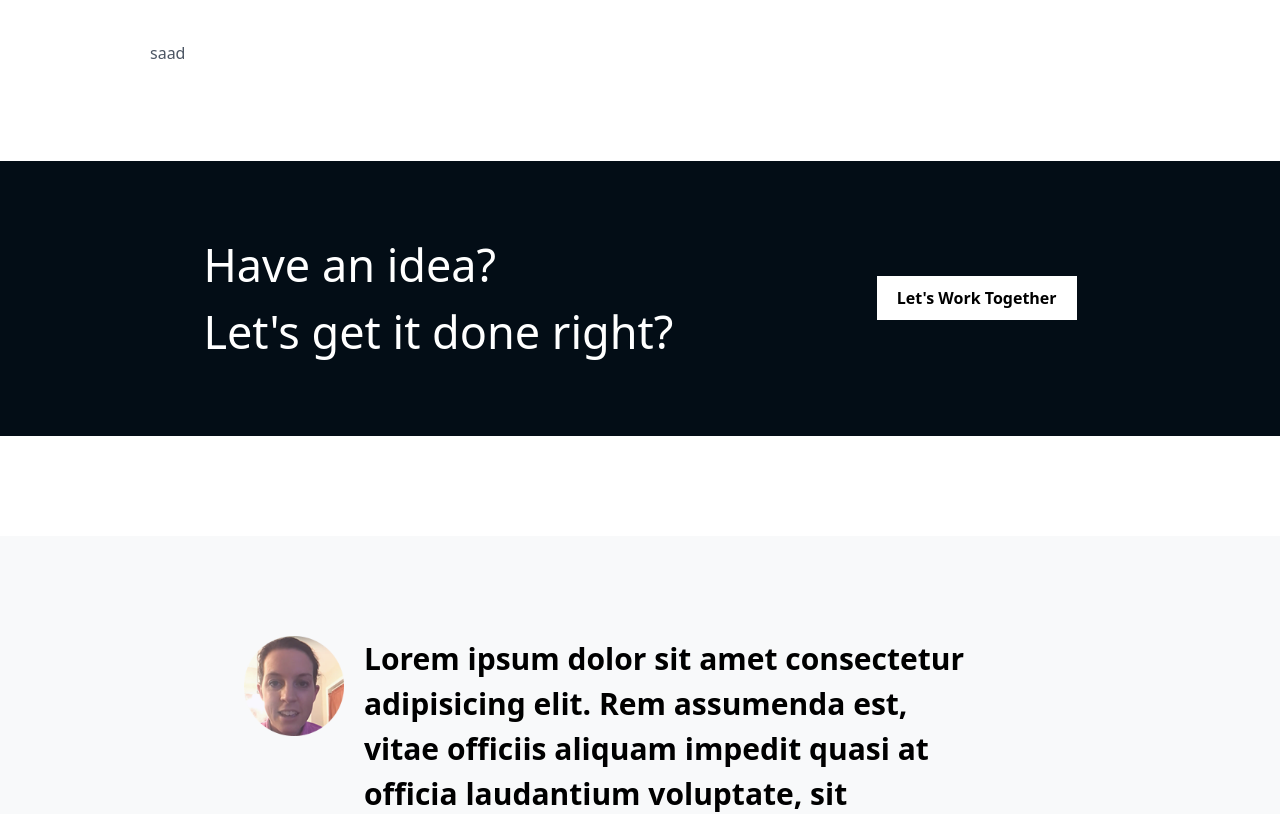
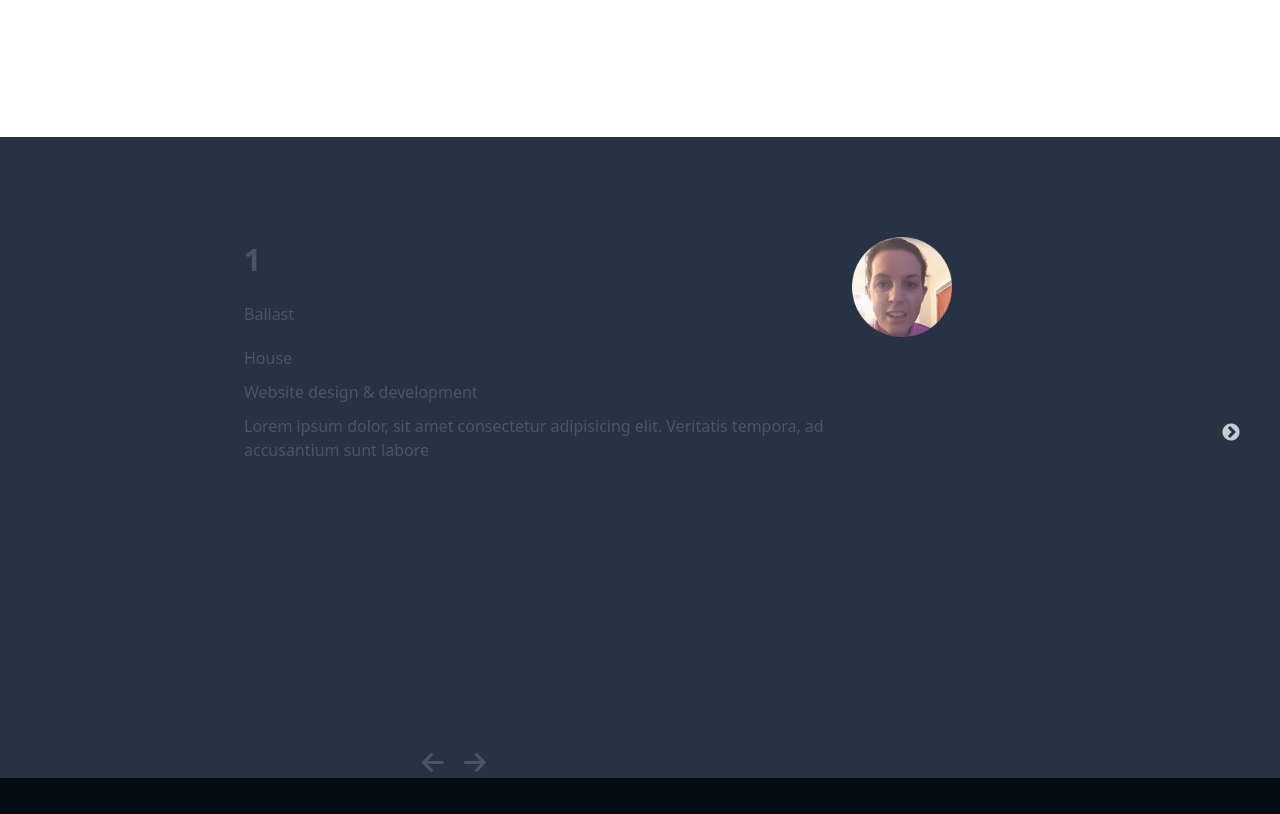
Before and after one commit to saadahmed333/project, a React (Create React App) app: page / in a window 1280 px wide. Shown: the part 1860-2674 px from the top of the page. Built offline with nearby package versions, Linux system fonts and the light colour scheme.

Commit message:
working on slider 1

```diff
--- a/src/components/idea.jsx
+++ b/src/components/idea.jsx
@@ -1,8 +1,8 @@
 function Idea() {
   return (
     <div className="bg-[#030D16] text-white">
-        <div className="flex justify-evenly items-center py-[70px]">
-            <div>
+        <div className="sm:flex justify-evenly  items-center py-[70px] px-[20px] sm:px-[0px]">
+            <div className="mb-[15px] sm:mb-[0px]">
             <h1 className="text-[45px]">Have an idea?</h1>
             <p className="text-[45px]">Let's get it done right?</p>
             </div>
--- a/src/components/slider.jsx
+++ b/src/components/slider.jsx
@@ -1,4 +1,29 @@
-function Slider() {
+import "slick-carousel/slick/slick.css";
+import "slick-carousel/slick/slick-theme.css";
+import React, { Component } from "react";
+import Slider from "react-slick";
+import profile from "../assets/profile.png"
+import { FontAwesomeIcon } from '@fortawesome/react-fontawesome'
+import { faArrowLeft, faArrowRight } from '@fortawesome/free-solid-svg-icons'
+export default class Sliders extends Component {
+  constructor(props) {
+    super(props);
+    this.next = this.next.bind(this);
+    this.previous = this.previous.bind(this);
+  }
+  next() {
+    this.slider.slickNext();
+  }
+  previous() {
+    this.slider.slickPrev();
+  }
+render() {
+const settings = {
+  infinite: true,
+  speed: 500,
+  slidesToShow: 1,
+  slidesToScroll: 1
+};
   return (
       <section className="text-gray-600 body-font px-[20px] sm:px-[0px]">
         <div className="container lg:px-[150px] py-24 mx-auto">
@@ -8,12 +33,76 @@ function Slider() {
             </h1>
             <p className="lg:w-[800px] text-black">Lorem ipsum dolor sit amet consectetur adipisicing elit. Tenetur aut exercitationem officia, optio modi nisi. Nam repellat similique eveniet, rem excepturi placeat impedit et, omnis explicabo ad, magnam fugiat accusamus.</p>
           </div>
-          <div className="flex w-full sm:flex-row flex-col  sm:space-x-4 sm:space-y-0 space-y-4 sm:px-0 items-end">
-            <h1>saad</h1>
+        </div>
+        <div className=" bg-[#283245]">
+        <Slider className="max-w-[90%] sm:max-w-[95%] max-h-auto" ref={c => (this.slider = c)} {...settings}>
+          <div className="lg:py-[100px]">
+           <div className="flex justify-center">
+            <div className="w-1/2">
+                <p className="text-[20px] sm:text-[30px] font-semibold">1</p>
+                <p className="mt-[20px]">Ballast</p>
+                <p className="mt-[20px]">House</p>
+                <p className="mt-[10px]">Website design & development</p>
+                <p className="mt-[10px]">Lorem ipsum dolor, sit amet consectetur adipisicing elit. Veritatis tempora, ad accusantium sunt labore</p>
             </div>
+           <img src={profile} alt=""  className="h-[100px] mr-[20px]"/>
+           </div>
+          </div>
+          <div className="lg:py-[100px]">
+           <div className="flex justify-center">
+           <img src={profile} alt=""  className="h-[100px] mr-[20px]"/>
+            <div className="w-1/2">
+                <p className="text-[20px] sm:text-[30px] font-semibold">Lorem ipsum dolor sit amet consectetur adipisicing elit. Rem assumenda est, vitae officiis aliquam impedit quasi at officia laudantium voluptate, sit consequuntur voluptatem sunt adipisci aspernatur, optio nesciunt consectetur odit.</p>
+                <p className="mt-[20px]">Leslie Robertson</p>
+                <p className="mt-[10px]">Prime Personal Training - Owner</p>
+            </div>
+           </div>
+          </div>
+          <div className="lg:py-[100px]">
+           <div className="flex justify-center">
+           <img src={profile} alt=""  className="h-[100px] mr-[20px]"/>
+            <div className="w-1/2">
+                <p className="text-[20px] sm:text-[30px] font-semibold">Lorem ipsum dolor sit amet consectetur adipisicing elit. Rem assumenda est, vitae officiis aliquam impedit quasi at officia laudantium voluptate, sit consequuntur voluptatem sunt adipisci aspernatur, optio nesciunt consectetur odit.</p>
+                <p className="mt-[20px]">Leslie Robertson</p>
+                <p className="mt-[10px]">Prime Personal Training - Owner</p>
+            </div>
+           </div>
+          </div>
+          <div className="lg:py-[100px]">
+           <div className="flex justify-center">
+           <img src={profile} alt=""  className="h-[100px] mr-[20px]"/>
+            <div className="w-1/2">
+                <p className="text-[20px] sm:text-[30px] font-semibold">Lorem ipsum dolor sit amet consectetur adipisicing elit. Rem assumenda est, vitae officiis aliquam impedit quasi at officia laudantium voluptate, sit consequuntur voluptatem sunt adipisci aspernatur, optio nesciunt consectetur odit.</p>
+                <p className="mt-[20px]">Leslie Robertson</p>
+                <p className="mt-[10px]">Prime Personal Training - Owner</p>
+            </div>
+           </div>
+          </div>
+          <div className="lg:py-[100px]">
+           <div className="flex justify-center">
+           <img src={profile} alt=""  className="h-[100px] mr-[20px]"/>
+            <div className="w-1/2">
+                <p className="text-[20px] sm:text-[30px] font-semibold">Lorem ipsum dolor sit amet consectetur adipisicing elit. Rem assumenda est, vitae officiis aliquam impedit quasi at officia laudantium voluptate, sit consequuntur voluptatem sunt adipisci aspernatur, optio nesciunt consectetur odit.</p>
+                <p className="mt-[20px]">Leslie Robertson</p>
+                <p className="mt-[10px]">Prime Personal Training - Owner</p>
+            </div>
+           </div>
+          </div>
+        </Slider>
+
+        <div className="w-[100%] flex justify-center mt-[20px]">
+          <div className="w-[70%] flex justify-center lg:justify-start lg:pl-[230px]">
+          <button className="button mr-[20px]" onClick={this.previous}>
+          <FontAwesomeIcon icon={faArrowLeft} className="text-[25px]" />
+          </button>
+          <button className="button" onClick={this.next}>
+          <FontAwesomeIcon icon={faArrowRight} className="text-[25px]" />
+          </button>
+          </div>
         </div>
+      </div>
+
       </section>
   );
 }
-
-export default Slider
+}
--- a/src/containers/index.js
+++ b/src/containers/index.js
@@ -1,7 +1,7 @@
 import Header from "../components/header";
 import First from "../components/front";
 import Hovercontext from "../components/hovercontext";
-import Slider from "../components/slider";
+import Sliders from "../components/slider";
 import Idea from "../components/idea";
 import SimpleSlider from "../components/slider2";
 import Clients from "../components/clients";
@@ -15,7 +15,7 @@ function Home() {
       </div>
       <First />
       <Hovercontext />
-      <Slider />
+      <Sliders />
       <Idea />
       <SimpleSlider />
       <div>
```
